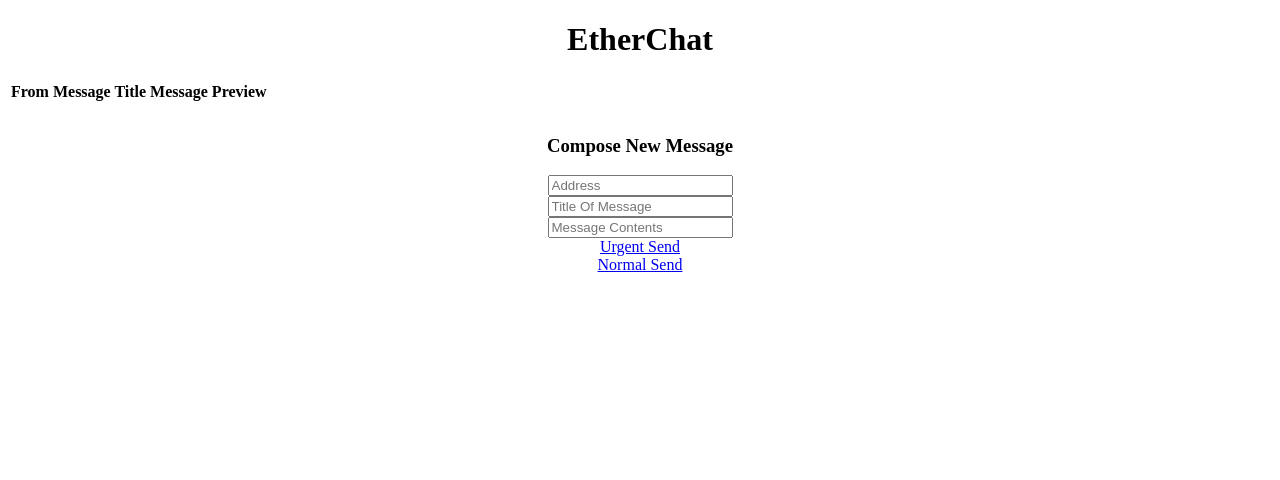
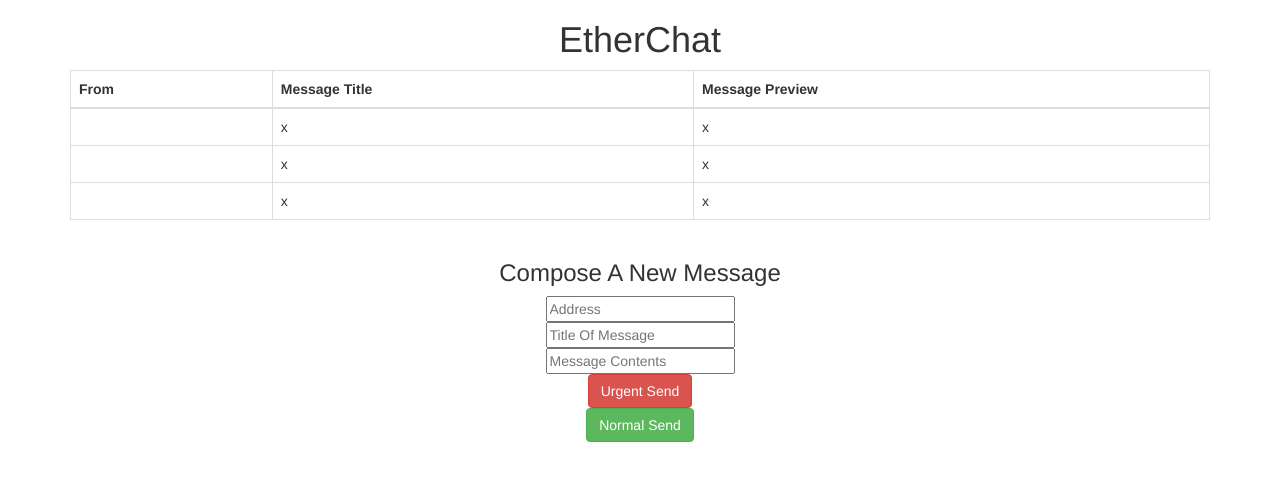
Before and after one commit to brett-stefanishin/EtherChat, a plain HTML site: page source/index.html in a window 1280 px wide. Drawn offline with nearby package versions, Linux system fonts and the light colour scheme.

Commit message:
Made some changes to source files

```diff
--- a/source/index.html
+++ b/source/index.html
@@ -1,8 +1,11 @@
 <!DOCTYPE HTML>
 <html>
-<title> <b> EtherChat </b> </title>
+<title> EtherChat </title>
   <head>
   <center> <h1> EtherChat </h1> </center>
+  <link href='https://fonts.googleapis.com/css?family=Open+Sans:400,700' rel='stylesheet' type='text/css'>
+  <link href='https://maxcdn.bootstrapcdn.com/bootstrap/3.3.7/css/bootstrap.min.css' rel='stylesheet' type='text/css'>
+
   </head>
   <body class = "container">
   <div class ="table-responsive">
@@ -17,17 +20,23 @@
       <tbody>
         <tr>
           <td id = "addressOfSender"> </td>
+          <td id = "messageTitle"> x </td>
+          <td id = "messagePreview"> x </td>
         </tr>
         <tr>
-          <td id = "messageTitle"></td>
+          <td id = "addressOfSender"></td>
+          <td id = "messageTitle"> x </td>
+          <td id = "messagePreview"> x </td>
         </tr>
         <tr>
-          <td id = "messagePreview"></td>
+          <td id = "addressOfSender"></td>
+          <td id = "messageTitle"> x </td>
+          <td id = "messagePreview"> x </td>
         </tr>
       </tbody>
   </table>
   </div>
-  <center> <h3> Compose New Message </h3> </center>
+  <center> <h3> Compose A New Message </h3> </center>
   <center> <input type="text" placeholder="Address" id="RecipientAddress" /> </center>
   <center> <input type="text" placeholder="Title Of Message" id="MessageTitle" /> </center>
   <center> <input type="text" placeholder="Message Contents" id="MessageContent" /> </center>
--- a/source/index.js
+++ b/source/index.js
@@ -26,6 +26,8 @@ function NormalSendMessage() {
 }
 
 $(document).ready(function() {
+
+
   candidateNames = Object.keys(candidates);
   for (var i = 0; i < candidateNames.length; i++) {
     let name = candidateNames[i];
```
